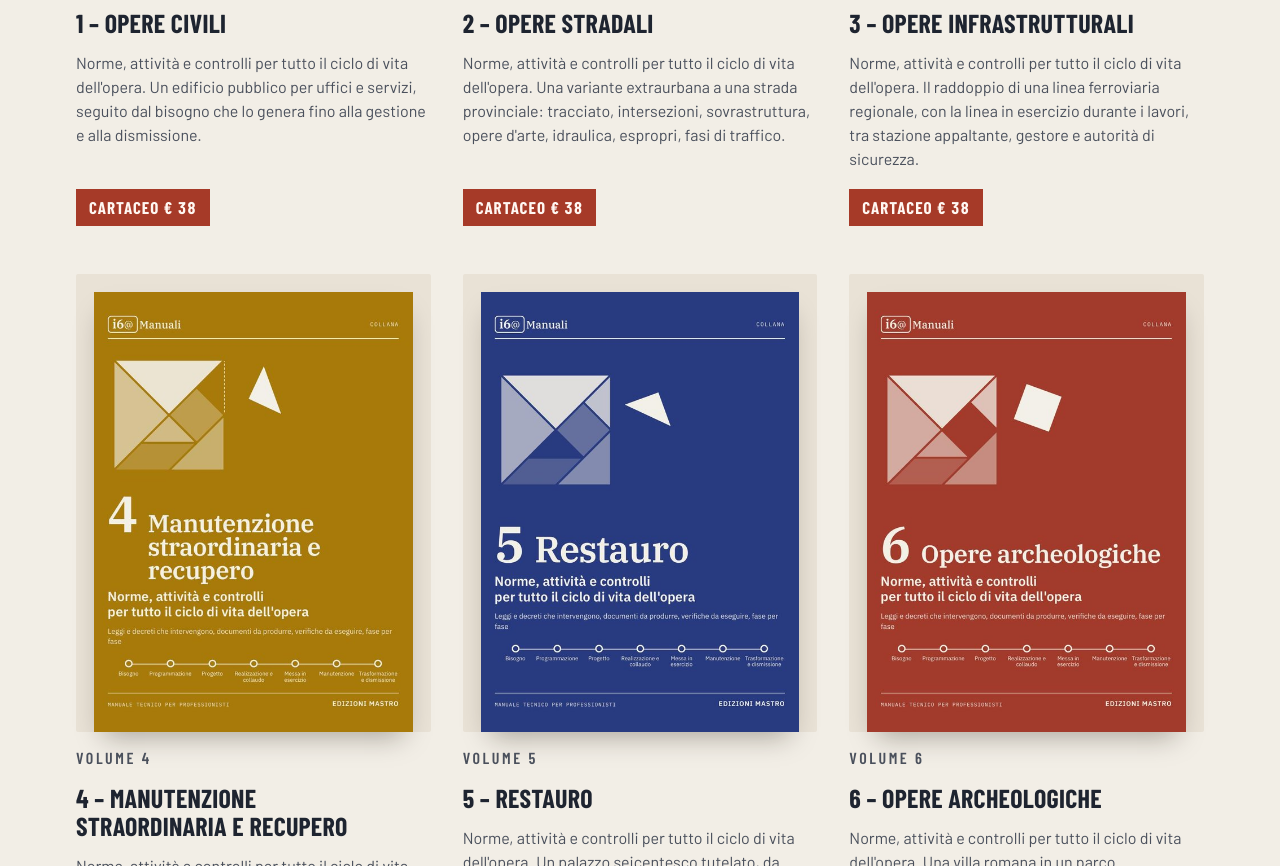
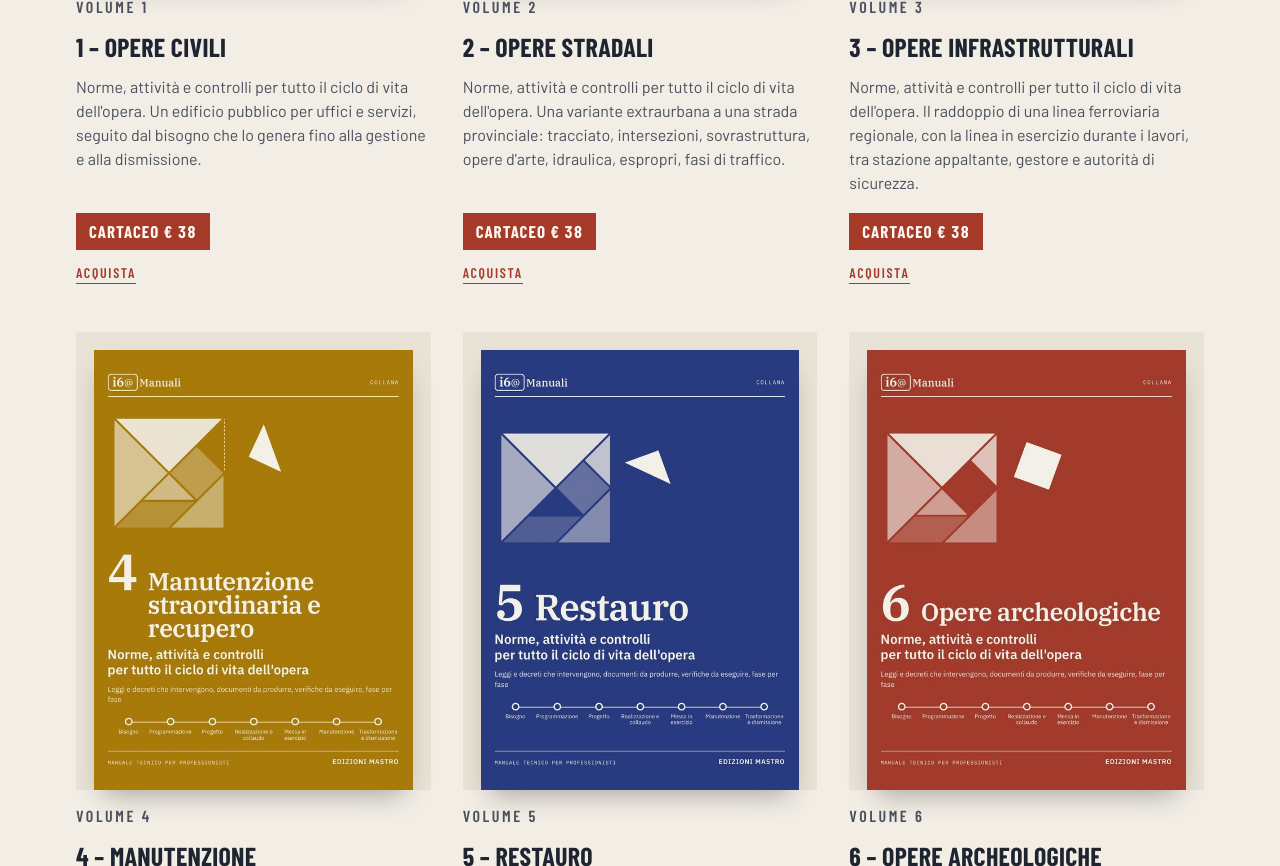
Before and after one commit to ingluigigrosso-studio/mastroeditore-sito, a plain HTML site: page catalogo/index.html in a window 1280 px wide. Shown: the part 3773-4639 px from the top of the page. Drawn offline with nearby package versions, Linux system fonts and the light colour scheme.

Commit message:
Pulsanti Acquista collegati allo store StreetLib per i 29 titoli senza link diretto
Co-Authored-By: Claude Opus 5.5 <noreply@anthropic.com>
Claude-Session: https://claude.ai/code/session_019zVmXVgkGQubN

```diff
--- a/catalogo/index.html
+++ b/catalogo/index.html
@@ -321,7 +321,7 @@ section.coll{scroll-margin-top:90px}
           <p class="series">Manuale abbinato al tempario</p>
           <h3>A perfetta regola d&#x27;arte – Opere edili, civili e industriali</h3>
           <p>Criteri di accettazione, prove, misure e documenti per le lavorazioni del Tempario delle opere edili, civili e industriali, aggiornati alla normativa vigente.</p>
-          <div class="price"><span class="tag solid">Cartaceo € 52</span></div>
+          <div class="price"><span class="tag solid">Cartaceo € 52</span></div><a class="store" href="https://store.streetlib.com/" target="_blank" rel="noopener">Acquista</a>
         </article>
         <article class="book" id="costi-parametrici">
           <div class="cover"><img src="/img/costi-parametrici.jpg" alt="Copertina di Costi parametrici delle tipologie edilizie" loading="lazy" referrerpolicy="no-referrer"></div>
@@ -342,42 +342,42 @@ section.coll{scroll-margin-top:90px}
           <p class="series">Volume 1</p>
           <h3>1 – Opere civili</h3>
           <p>Norme, attività e controlli per tutto il ciclo di vita dell&#x27;opera. Un edificio pubblico per uffici e servizi, seguito dal bisogno che lo genera fino alla gestione e alla dismissione.</p>
-          <div class="price"><span class="tag solid">Cartaceo € 38</span></div>
+          <div class="price"><span class="tag solid">Cartaceo € 38</span></div><a class="store" href="https://store.streetlib.com/" target="_blank" rel="noopener">Acquista</a>
         </article>
         <article class="book" id="i6-opere-stradali">
           <div class="cover"><img src="/img/i6-vol2.jpg" alt="Copertina di 2 – Opere stradali" loading="lazy" referrerpolicy="no-referrer"></div>
           <p class="series">Volume 2</p>
           <h3>2 – Opere stradali</h3>
           <p>Norme, attività e controlli per tutto il ciclo di vita dell&#x27;opera. Una variante extraurbana a una strada provinciale: tracciato, intersezioni, sovrastruttura, opere d&#x27;arte, idraulica, espropri, fasi di traffico.</p>
-          <div class="price"><span class="tag solid">Cartaceo € 38</span></div>
+          <div class="price"><span class="tag solid">Cartaceo € 38</span></div><a class="store" href="https://store.streetlib.com/" target="_blank" rel="noopener">Acquista</a>
         </article>
         <article class="book" id="i6-opere-infrastrutturali">
           <div class="cover"><img src="/img/i6-vol3.jpg" alt="Copertina di 3 – Opere infrastrutturali" loading="lazy" referrerpolicy="no-referrer"></div>
           <p class="series">Volume 3</p>
           <h3>3 – Opere infrastrutturali</h3>
           <p>Norme, attività e controlli per tutto il ciclo di vita dell&#x27;opera. Il raddoppio di una linea ferroviaria regionale, con la linea in esercizio durante i lavori, tra stazione appaltante, gestore e autorità di sicurezza.</p>
-          <div class="price"><span class="tag solid">Cartaceo € 38</span></div>
+          <div class="price"><span class="tag solid">Cartaceo € 38</span></div><a class="store" href="https://store.streetlib.com/" target="_blank" rel="noopener">Acquista</a>
         </article>
         <article class="book" id="i6-manutenzione-recupero">
           <div class="cover"><img src="/img/i6-vol4.jpg" alt="Copertina di 4 – Manutenzione straordinaria e recupero" loading="lazy" referrerpolicy="no-referrer"></div>
           <p class="series">Volume 4</p>
           <h3>4 – Manutenzione straordinaria e recupero</h3>
           <p>Norme, attività e controlli per tutto il ciclo di vita dell&#x27;opera. Una scuola degli anni Sessanta da mettere in sicurezza, rendere efficiente e adattare ai nuovi usi: conoscere prima di progettare, lavorare con l&#x27;edificio in uso.</p>
-          <div class="price"><span class="tag solid">Cartaceo € 38</span></div>
+          <div class="price"><span class="tag solid">Cartaceo € 38</span></div><a class="store" href="https://store.streetlib.com/" target="_blank" rel="noopener">Acquista</a>
         </article>
         <article class="book" id="i6-restauro">
           <div class="cover"><img src="/img/i6-vol5.jpg" alt="Copertina di 5 – Restauro" loading="lazy" referrerpolicy="no-referrer"></div>
           <p class="series">Volume 5</p>
           <h3>5 – Restauro</h3>
           <p>Norme, attività e controlli per tutto il ciclo di vita dell&#x27;opera. Un palazzo seicentesco tutelato, da restaurare per farne un museo, con la Soprintendenza al tavolo dall&#x27;inizio alla conservazione programmata.</p>
-          <div class="price"><span class="tag solid">Cartaceo € 38</span></div>
+          <div class="price"><span class="tag solid">Cartaceo € 38</span></div><a class="store" href="https://store.streetlib.com/" target="_blank" rel="noopener">Acquista</a>
         </article>
         <article class="book" id="i6-opere-archeologiche">
           <div class="cover"><img src="/img/i6-vol6.jpg" alt="Copertina di 6 – Opere archeologiche" loading="lazy" referrerpolicy="no-referrer"></div>
           <p class="series">Volume 6</p>
           <h3>6 – Opere archeologiche</h3>
           <p>Norme, attività e controlli per tutto il ciclo di vita dell&#x27;opera. Una villa romana in un parco archeologico: scavo, conservazione, copertura, visita, dalla verifica preventiva alla gestione del sito.</p>
-          <div class="price"><span class="tag solid">Cartaceo € 38</span></div>
+          <div class="price"><span class="tag solid">Cartaceo € 38</span></div><a class="store" href="https://store.streetlib.com/" target="_blank" rel="noopener">Acquista</a>
         </article>
       </div>
     </div>
@@ -391,70 +391,70 @@ section.coll{scroll-margin-top:90px}
           <p class="series">Volume 1 · Terza edizione 2026</p>
           <h3>1 – Opere edili</h3>
           <p>Capitolato speciale d&#x27;appalto tipo aggiornato al D.Lgs. 36/2023. Edifici civili e industriali: strutture, murature, involucro, finiture e requisiti prestazionali.</p>
-          <div class="price"><span class="tag solid">Cartaceo € 26</span></div>
+          <div class="price"><span class="tag solid">Cartaceo € 26</span></div><a class="store" href="https://store.streetlib.com/" target="_blank" rel="noopener">Acquista</a>
         </article>
         <article class="book" id="capitolati-opere-stradali">
           <div class="cover"><img src="/img/i10-vol2.jpg" alt="Copertina di 2 – Opere stradali e urbanizzazione" loading="lazy" referrerpolicy="no-referrer"></div>
           <p class="series">Volume 2 · Terza edizione 2026</p>
           <h3>2 – Opere stradali e urbanizzazione</h3>
           <p>Capitolato speciale d&#x27;appalto tipo aggiornato al D.Lgs. 36/2023. Strade, piste ciclabili, pavimentazioni, opere d&#x27;arte minori, segnaletica, reti e spazi pubblici dei comparti urbani.</p>
-          <div class="price"><span class="tag solid">Cartaceo € 26</span></div>
+          <div class="price"><span class="tag solid">Cartaceo € 26</span></div><a class="store" href="https://store.streetlib.com/" target="_blank" rel="noopener">Acquista</a>
         </article>
         <article class="book" id="capitolati-infrastrutture-speciali-acciaio">
           <div class="cover"><img src="/img/i10-vol3.jpg" alt="Copertina di 3 – Infrastrutture stradali speciali, prefabbricazione e acciaio" loading="lazy" referrerpolicy="no-referrer"></div>
           <p class="series">Volume 3 · Terza edizione 2026</p>
           <h3>3 – Infrastrutture stradali speciali, prefabbricazione e acciaio</h3>
           <p>Capitolato speciale d&#x27;appalto tipo aggiornato al D.Lgs. 36/2023. Ponti, viadotti e opere d&#x27;arte; strutture in acciaio e prefabbricate in calcestruzzo.</p>
-          <div class="price"><span class="tag solid">Cartaceo € 26</span></div>
+          <div class="price"><span class="tag solid">Cartaceo € 26</span></div><a class="store" href="https://store.streetlib.com/" target="_blank" rel="noopener">Acquista</a>
         </article>
         <article class="book" id="capitolati-reti-idriche-fognature">
           <div class="cover"><img src="/img/i10-vol4.jpg" alt="Copertina di 4 – Reti idriche, fognature e depurazione" loading="lazy" referrerpolicy="no-referrer"></div>
           <p class="series">Volume 4 · Terza edizione 2026</p>
           <h3>4 – Reti idriche, fognature e depurazione</h3>
           <p>Capitolato speciale d&#x27;appalto tipo aggiornato al D.Lgs. 36/2023. Acquedotti, reti di distribuzione e accumulo, fognature e impianti di depurazione.</p>
-          <div class="price"><span class="tag solid">Cartaceo € 26</span></div>
+          <div class="price"><span class="tag solid">Cartaceo € 26</span></div><a class="store" href="https://store.streetlib.com/" target="_blank" rel="noopener">Acquista</a>
         </article>
         <article class="book" id="capitolati-opere-idrauliche-marittime">
           <div class="cover"><img src="/img/i10-vol5.jpg" alt="Copertina di 5 – Opere idrauliche, di difesa del suolo e marittime" loading="lazy" referrerpolicy="no-referrer"></div>
           <p class="series">Volume 5 · Terza edizione 2026</p>
           <h3>5 – Opere idrauliche, di difesa del suolo e marittime</h3>
           <p>Capitolato speciale d&#x27;appalto tipo aggiornato al D.Lgs. 36/2023. Sistemazioni fluviali, consolidamento dei versanti, opere portuali e difesa della costa.</p>
-          <div class="price"><span class="tag solid">Cartaceo € 26</span></div>
+          <div class="price"><span class="tag solid">Cartaceo € 26</span></div><a class="store" href="https://store.streetlib.com/" target="_blank" rel="noopener">Acquista</a>
         </article>
         <article class="book" id="capitolati-impianti-elettrici-antincendio">
           <div class="cover"><img src="/img/i10-vol6.jpg" alt="Copertina di 6 – Impianti elettrici, speciali e antincendio" loading="lazy" referrerpolicy="no-referrer"></div>
           <p class="series">Volume 6 · Terza edizione 2026</p>
           <h3>6 – Impianti elettrici, speciali e antincendio</h3>
           <p>Capitolato speciale d&#x27;appalto tipo aggiornato al D.Lgs. 36/2023. Cabine, quadri, distribuzione, illuminazione, fotovoltaico, impianti speciali; protezione attiva e passiva contro l&#x27;incendio.</p>
-          <div class="price"><span class="tag solid">Cartaceo € 26</span></div>
+          <div class="price"><span class="tag solid">Cartaceo € 26</span></div><a class="store" href="https://store.streetlib.com/" target="_blank" rel="noopener">Acquista</a>
         </article>
         <article class="book" id="capitolati-impianti-meccanici">
           <div class="cover"><img src="/img/i10-vol7.jpg" alt="Copertina di 7 – Impianti meccanici" loading="lazy" referrerpolicy="no-referrer"></div>
           <p class="series">Volume 7 · Terza edizione 2026</p>
           <h3>7 – Impianti meccanici</h3>
           <p>Capitolato speciale d&#x27;appalto tipo aggiornato al D.Lgs. 36/2023. Riscaldamento, raffrescamento, ventilazione, impianti idrico-sanitari, scarichi e gas.</p>
-          <div class="price"><span class="tag solid">Cartaceo € 26</span></div>
+          <div class="price"><span class="tag solid">Cartaceo € 26</span></div><a class="store" href="https://store.streetlib.com/" target="_blank" rel="noopener">Acquista</a>
         </article>
         <article class="book" id="capitolati-manutenzione">
           <div class="cover"><img src="/img/i10-vol8.jpg" alt="Copertina di 8 – Manutenzione ordinaria e straordinaria" loading="lazy" referrerpolicy="no-referrer"></div>
           <p class="series">Volume 8 · Terza edizione 2026</p>
           <h3>8 – Manutenzione ordinaria e straordinaria</h3>
           <p>Capitolato speciale d&#x27;appalto tipo aggiornato al D.Lgs. 36/2023. Accordi quadro di manutenzione degli edifici e degli impianti; demolizioni, amianto, rifiuti e bonifiche.</p>
-          <div class="price"><span class="tag solid">Cartaceo € 26</span></div>
+          <div class="price"><span class="tag solid">Cartaceo € 26</span></div><a class="store" href="https://store.streetlib.com/" target="_blank" rel="noopener">Acquista</a>
         </article>
         <article class="book" id="capitolati-manutenzione-restauro">
           <div class="cover"><img src="/img/i10-vol9.jpg" alt="Copertina di 9 – Manutenzione e restauro" loading="lazy" referrerpolicy="no-referrer"></div>
           <p class="series">Volume 9 · Terza edizione 2026</p>
           <h3>9 – Manutenzione e restauro</h3>
           <p>Capitolato speciale d&#x27;appalto tipo aggiornato al D.Lgs. 36/2023. Restauro, conservazione e manutenzione programmata dei beni culturali tutelati.</p>
-          <div class="price"><span class="tag solid">Cartaceo € 26</span></div>
+          <div class="price"><span class="tag solid">Cartaceo € 26</span></div><a class="store" href="https://store.streetlib.com/" target="_blank" rel="noopener">Acquista</a>
         </article>
         <article class="book" id="capitolati-opere-archeologiche">
           <div class="cover"><img src="/img/i10-vol10.jpg" alt="Copertina di 10 – Opere archeologiche" loading="lazy" referrerpolicy="no-referrer"></div>
           <p class="series">Volume 10 · Terza edizione 2026</p>
           <h3>10 – Opere archeologiche</h3>
           <p>Capitolato speciale d&#x27;appalto tipo aggiornato al D.Lgs. 36/2023. Archeologia preventiva, scavo stratigrafico, conservazione e fruizione dei siti archeologici.</p>
-          <div class="price"><span class="tag solid">Cartaceo € 26</span></div>
+          <div class="price"><span class="tag solid">Cartaceo € 26</span></div><a class="store" href="https://store.streetlib.com/" target="_blank" rel="noopener">Acquista</a>
         </article>
       </div>
     </div>
@@ -545,49 +545,49 @@ section.coll{scroll-margin-top:90px}
           <p class="series">Edizione 2026 · Manuale operativo</p>
           <h3>Organizzazione aziendale e tecniche di management</h3>
           <p>Strutture ad albero, a matrice e per sistemi complessi, gemba kaizen, organizzazioni orientate al prodotto e al risultato: imprese, amministrazioni, organizzazioni culturali e terzo settore.</p>
-          <div class="price"><span class="tag solid">Cartaceo € 65</span></div>
+          <div class="price"><span class="tag solid">Cartaceo € 65</span></div><a class="store" href="https://store.streetlib.com/" target="_blank" rel="noopener">Acquista</a>
         </article>
         <article class="book" id="manuale-rup">
           <div class="cover"><img src="/img/manuale-rup.jpg" alt="Copertina di Manuale operativo del RUP" loading="lazy" referrerpolicy="no-referrer"></div>
           <p class="series">Dal progetto al collaudo</p>
           <h3>Manuale operativo del RUP</h3>
           <p>Il ciclo operativo, le fasi, il responsabile dei lavori e la gestione del team: 30 casi, check-list e modelli di verbale, con modulistica scaricabile.</p>
-          <div class="price"><span class="tag solid">Cartaceo € 52</span></div>
+          <div class="price"><span class="tag solid">Cartaceo € 52</span></div><a class="store" href="https://store.streetlib.com/" target="_blank" rel="noopener">Acquista</a>
         </article>
         <article class="book" id="sicurezza-cantiere">
           <div class="cover"><img src="/img/sicurezza-cantiere.jpg" alt="Copertina di La sicurezza del cantiere per il cantiere" loading="lazy" referrerpolicy="no-referrer"></div>
           <p class="series">Manuale operativo</p>
           <h3>La sicurezza del cantiere per il cantiere</h3>
           <p>Regole, documenti, organizzazione, rischi e gestione quotidiana per imprese, preposti e coordinatori, con 42 moduli e check-list scaricabili.</p>
-          <div class="price"><span class="tag solid">Cartaceo € 65</span></div>
+          <div class="price"><span class="tag solid">Cartaceo € 65</span></div><a class="store" href="https://store.streetlib.com/" target="_blank" rel="noopener">Acquista</a>
         </article>
         <article class="book" id="collegio-consultivo-tecnico">
           <div class="cover"><img src="/img/collegio-consultivo-tecnico.jpg" alt="Copertina di Il Collegio Consultivo Tecnico" loading="lazy" referrerpolicy="no-referrer"></div>
           <p class="series">Dal D.L. 76/2020 al D.L. 19/2026</p>
           <h3>Il Collegio Consultivo Tecnico</h3>
           <p>Come si compone, come si organizza, come funziona: disciplina, prassi applicativa, giurisprudenza e modulistica.</p>
-          <div class="price"><span class="tag solid">Cartaceo € 45</span></div>
+          <div class="price"><span class="tag solid">Cartaceo € 45</span></div><a class="store" href="https://store.streetlib.com/" target="_blank" rel="noopener">Acquista</a>
         </article>
         <article class="book" id="sostenibilita-opere-pubbliche">
           <div class="cover"><img src="/img/sostenibilita-opere-pubbliche.jpg" alt="Copertina di Misurare la sostenibilità delle opere pubbliche" loading="lazy" referrerpolicy="no-referrer"></div>
           <p class="series">Volume I</p>
           <h3>Misurare la sostenibilità delle opere pubbliche</h3>
           <p>Metodo, indicatori e certificazione di efficienza ed efficacia: un&#x27;opera pubblica sostenibile è un risultato da programmare, misurare e verificare.</p>
-          <div class="price"><span class="tag solid">Cartaceo € 42</span></div>
+          <div class="price"><span class="tag solid">Cartaceo € 42</span></div><a class="store" href="https://store.streetlib.com/" target="_blank" rel="noopener">Acquista</a>
         </article>
         <article class="book" id="sostenibilita-imprese">
           <div class="cover"><img src="/img/sostenibilita-imprese.jpg" alt="Copertina di Misurare la sostenibilità dell&#x27;impresa" loading="lazy" referrerpolicy="no-referrer"></div>
           <p class="series">Volume II</p>
           <h3>Misurare la sostenibilità dell&#x27;impresa</h3>
           <p>PMI, obblighi di rendicontazione e certificazione dei risultati: un metodo e un indice per misurare, attestare e migliorare.</p>
-          <div class="price"><span class="tag solid">Cartaceo € 42</span></div>
+          <div class="price"><span class="tag solid">Cartaceo € 42</span></div><a class="store" href="https://store.streetlib.com/" target="_blank" rel="noopener">Acquista</a>
         </article>
         <article class="book" id="safety-security-eventi">
           <div class="cover"><img src="/img/safety-security-eventi.jpg" alt="Copertina di Safety e security degli eventi" loading="lazy" referrerpolicy="no-referrer"></div>
           <p class="series">Manuale tecnico</p>
           <h3>Safety e security degli eventi</h3>
           <p>Analisi dei rischi, progettazione e gestione della sicurezza delle manifestazioni pubbliche, con casi studio e materiali scaricabili.</p>
-          <div class="price"><span class="tag solid">Cartaceo € 75</span></div>
+          <div class="price"><span class="tag solid">Cartaceo € 75</span></div><a class="store" href="https://store.streetlib.com/" target="_blank" rel="noopener">Acquista</a>
         </article>
       </div>
     </div>
@@ -636,14 +636,14 @@ section.coll{scroll-margin-top:90px}
           <p class="series">Volume 1</p>
           <h3>Facility management</h3>
           <p>Principi, norme, servizi e strumenti di governo per i patrimoni immobiliari, con 14 modelli scaricabili in Word ed Excel.</p>
-          <div class="price"><span class="tag solid">Cartaceo € 52</span></div>
+          <div class="price"><span class="tag solid">Cartaceo € 52</span></div><a class="store" href="https://store.streetlib.com/" target="_blank" rel="noopener">Acquista</a>
         </article>
         <article class="book" id="facility-management-2">
           <div class="cover"><img src="/img/facility-management-2.jpg" alt="Copertina di La gestione del facility management" loading="lazy" referrerpolicy="no-referrer"></div>
           <p class="series">Volume 2</p>
           <h3>La gestione del facility management</h3>
           <p>Attività d&#x27;impresa, convenzioni e accordi quadro Consip, facility nel settore privato, con modelli scaricabili.</p>
-          <div class="price"><span class="tag solid">Cartaceo € 52</span></div>
+          <div class="price"><span class="tag solid">Cartaceo € 52</span></div><a class="store" href="https://store.streetlib.com/" target="_blank" rel="noopener">Acquista</a>
         </article>
       </div>
     </div>
@@ -699,7 +699,7 @@ section.coll{scroll-margin-top:90px}
           <p class="series">«…poi vediamo»</p>
           <h3>L&#x27;ironia</h3>
           <p>Arma, difesa, risposta alla vita e alla morte: la storia di Elena e della sua ironia, che non era un difetto ma una costruzione per stare al mondo.</p>
-          <div class="price"><span class="tag solid">Cartaceo € 18</span><span class="tag">Ebook € 8</span></div>
+          <div class="price"><span class="tag solid">Cartaceo € 18</span><span class="tag">Ebook € 8</span></div><a class="store" href="https://store.streetlib.com/" target="_blank" rel="noopener">Acquista</a>
         </article>
       </div>
     </div>
```
Also changed, not shown: acquista/ischia-cambiamento/index.html (+3 -3 lines), acquista/napoletanita/index.html (+3 -3 lines).
